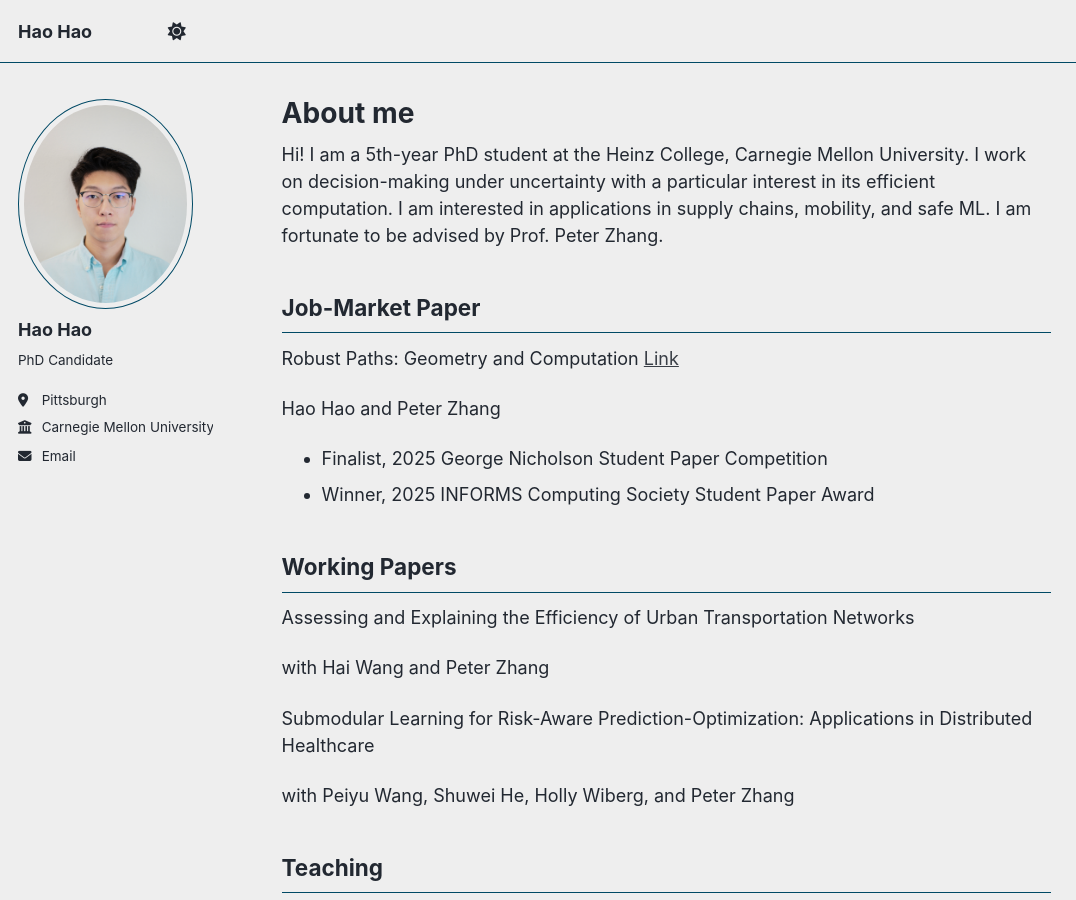
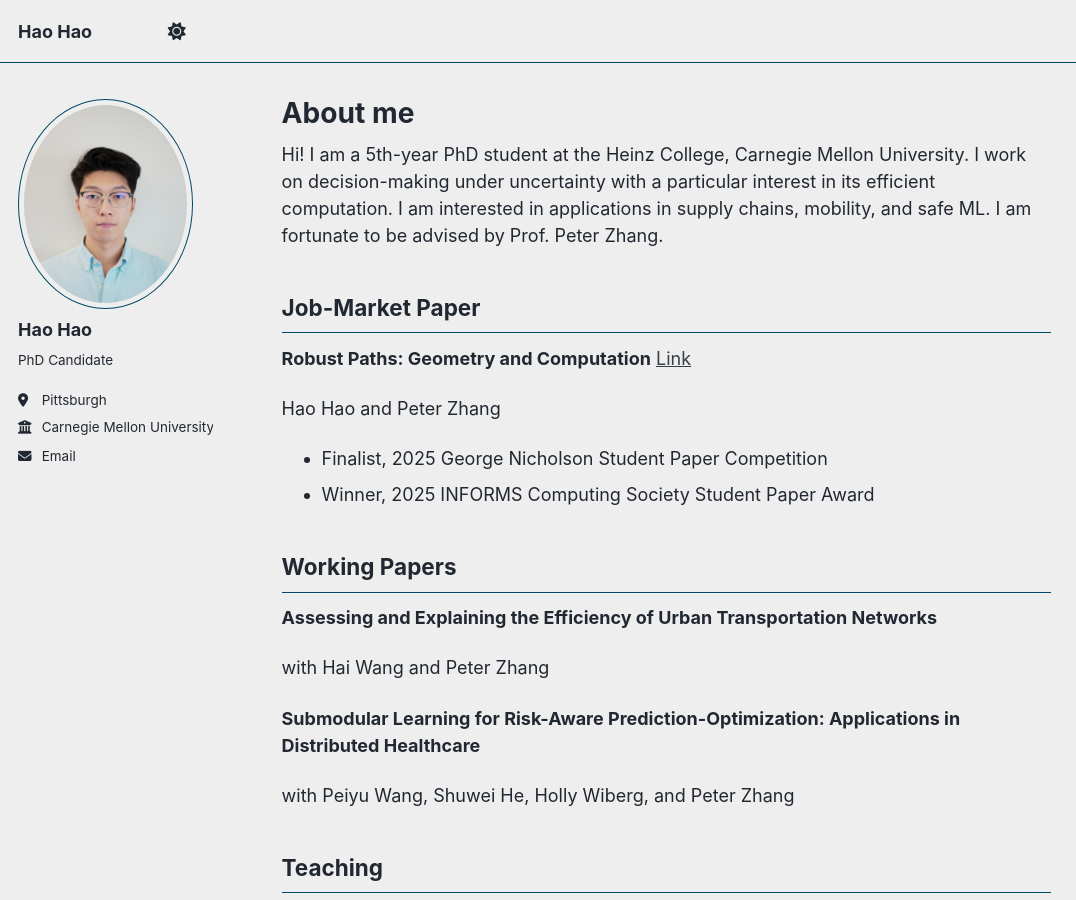
Before and after one commit to haohaocmu/haohaocmu.github.io, a Jekyll site: the page built from _pages/about.md, in a window 1280 px wide and 900 px high. Shown: the whole window, without its empty margins (0-1076 px from the left). Built offline with Jekyll 4.4.1, drawn with Linux system fonts in a browser that asks for light colours; a script that is not in the unit is left out.

Commit message:
Update about.md

```diff
--- a/_pages/about.md
+++ b/_pages/about.md
@@ -12,7 +12,7 @@ Hi! I am a 5th-year PhD student at the Heinz College, Carnegie Mellon University
 
 ## Job-Market Paper
 
-Robust Paths: Geometry and Computation [Link](https://arxiv.org/pdf/2508.20039)
+**Robust Paths: Geometry and Computation** [Link](https://arxiv.org/pdf/2508.20039)
 
 Hao Hao and Peter Zhang
 - Finalist, 2025 George Nicholson Student Paper Competition
@@ -20,11 +20,11 @@ Hao Hao and Peter Zhang
 
 ## Working Papers
 
-Assessing and Explaining the Efficiency of Urban Transportation Networks
+**Assessing and Explaining the Efficiency of Urban Transportation Networks**
 
 with Hai Wang and Peter Zhang
 
-Submodular Learning for Risk-Aware Prediction-Optimization: Applications in Distributed Healthcare
+**Submodular Learning for Risk-Aware Prediction-Optimization: Applications in Distributed Healthcare**
 
 with Peiyu Wang, Shuwei He, Holly Wiberg, and Peter Zhang
 
@@ -37,11 +37,11 @@ Teaching Assistant, Heinz College, Carnegie Mellon University
 
 ## Talks
 
-Robust Paths: Geometry and Computation
+**Robust Paths: Geometry and Computation**
  - INFORMS Annual Meeting (Upcoming) 2025
  - YinzOR, Flash Talk Competition, Carnegie Mellon University 2025
  - INFORMS Annual Meeting 2024
 
-Assessing and Explaining the Efficiency of Urban Transportation Networks
+**Assessing and Explaining the Efficiency of Urban Transportation Networks**
 - INFORMS Annual Meeting 2024
 - INFORMS Annual Meeting 2023
```
